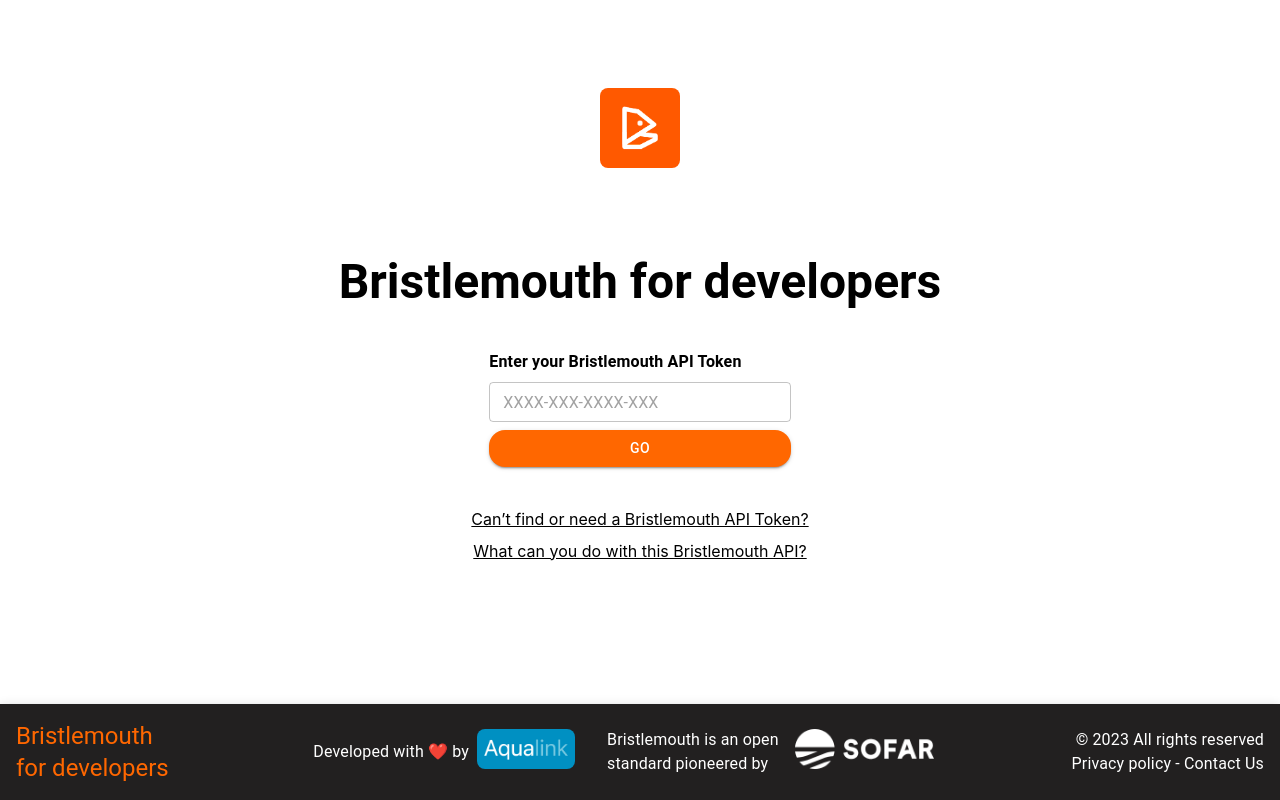
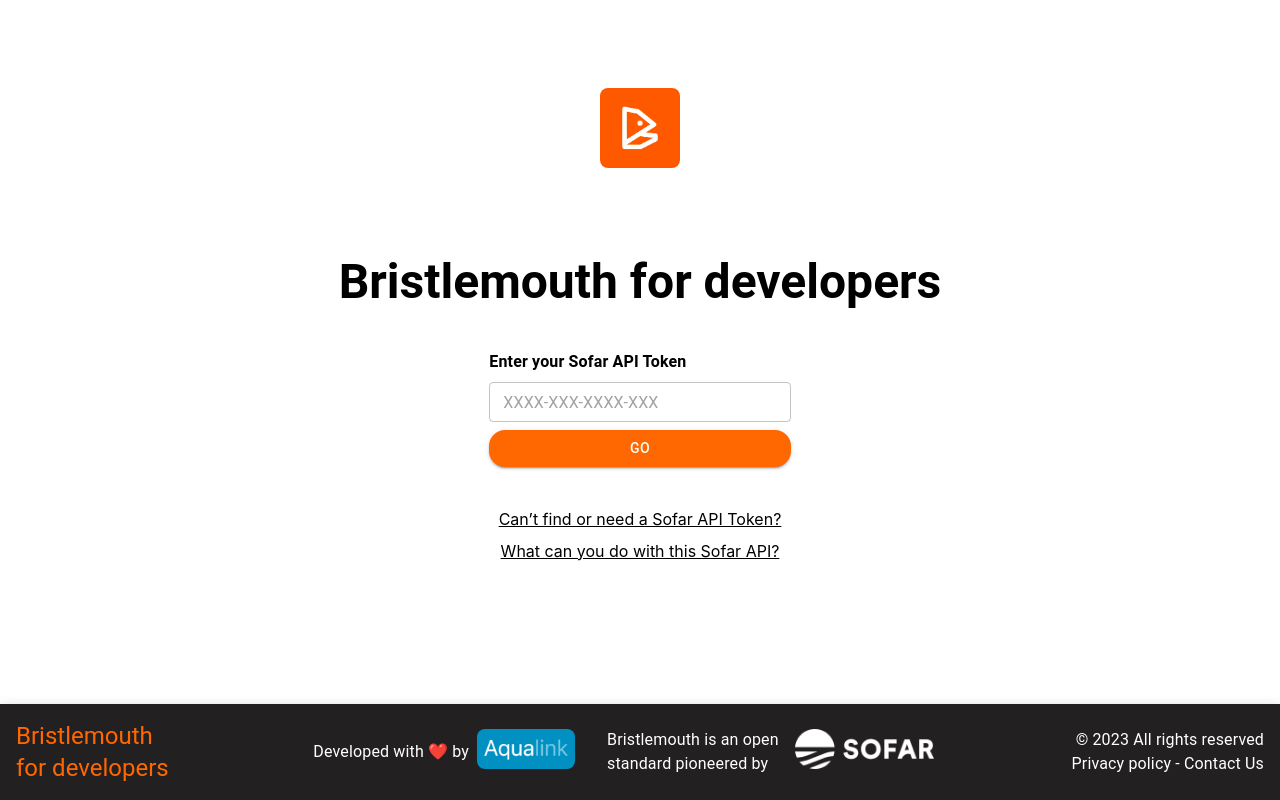
Before and after one commit to aqualinkorg/bristlemouth-explorer, a React (Vite) app: page / in a window 1280 px wide. Built offline with nearby package versions, Linux system fonts and the light colour scheme.

Commit message:
rename token

```diff
--- a/src/routes/Home/index.tsx
+++ b/src/routes/Home/index.tsx
@@ -81,7 +81,7 @@
           </Typography>
           <Stack direction="column" spacing={1} width="50%">
             <Typography fontWeight="bold">
-              Enter your Bristlemouth API Token
+              Enter your Sofar API Token
             </Typography>
             <TextField
               value={token}
@@ -100,10 +100,10 @@
           </Stack>
           <Stack direction="column" alignItems="center" spacing={1}>
             <StyledLink href="google.com">
-              Can’t find or need a Bristlemouth API Token?
+              Can’t find or need a Sofar API Token?
             </StyledLink>
             <StyledLink href="google.com">
-              What can you do with this Bristlemouth API?
+              What can you do with this Sofar API?
             </StyledLink>
           </Stack>
         </Stack>
```
Also changed, not shown: 1 other file (tests, documents, lock files or other folders).
